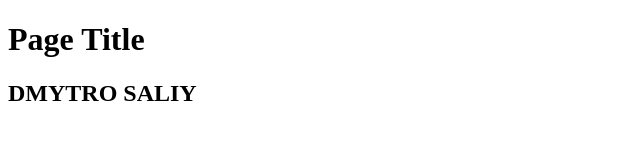
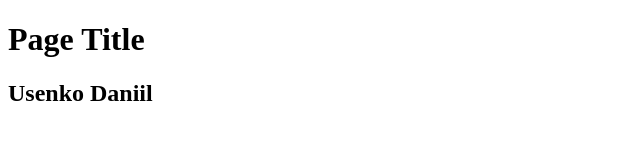
Before and after one commit to usenkong/git, a plain HTML site: page index.html in a window 1280 px wide. Shown: the whole page, without its empty margins (0-640 px from the left). Drawn offline with Linux system fonts and the light colour scheme.

Commit message:
Update index.html

```diff
--- a/index.html
+++ b/index.html
@@ -9,7 +9,7 @@
 
 <body>
    <h1>Page Title</h1>
-   <h2>DMYTRO SALIY</h2>
+   <h2>Usenko Daniil</h2>
 </body>
 
 </html>
```
